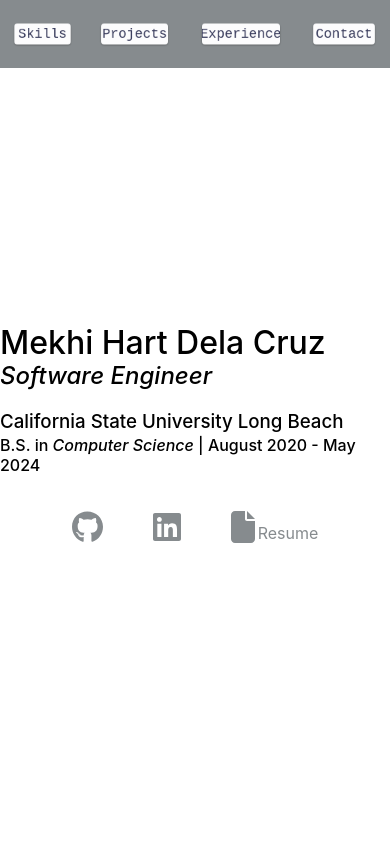
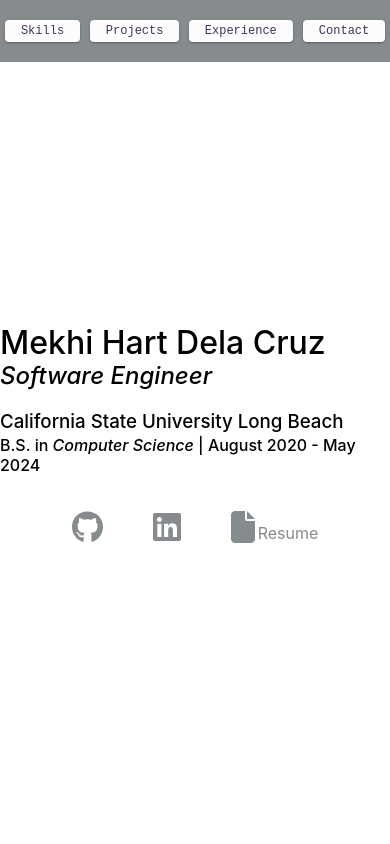
Before and after one commit to MekhiHart/portfolio, a React (Create React App) app: page / in a window 390 px wide. Shown: the top 844 px of the page. Built offline with nearby package versions, Linux system fonts and the light colour scheme.

Commit message:
changed nav bar font size to fit mobile

```diff
--- a/src/index.css
+++ b/src/index.css
@@ -452,8 +452,11 @@ nav a:hover:before {
   }
 
   #nav > a{
-    scale: 75%;
+    font-size: 12px;
   }
+
+
+
 
 }
 
```
